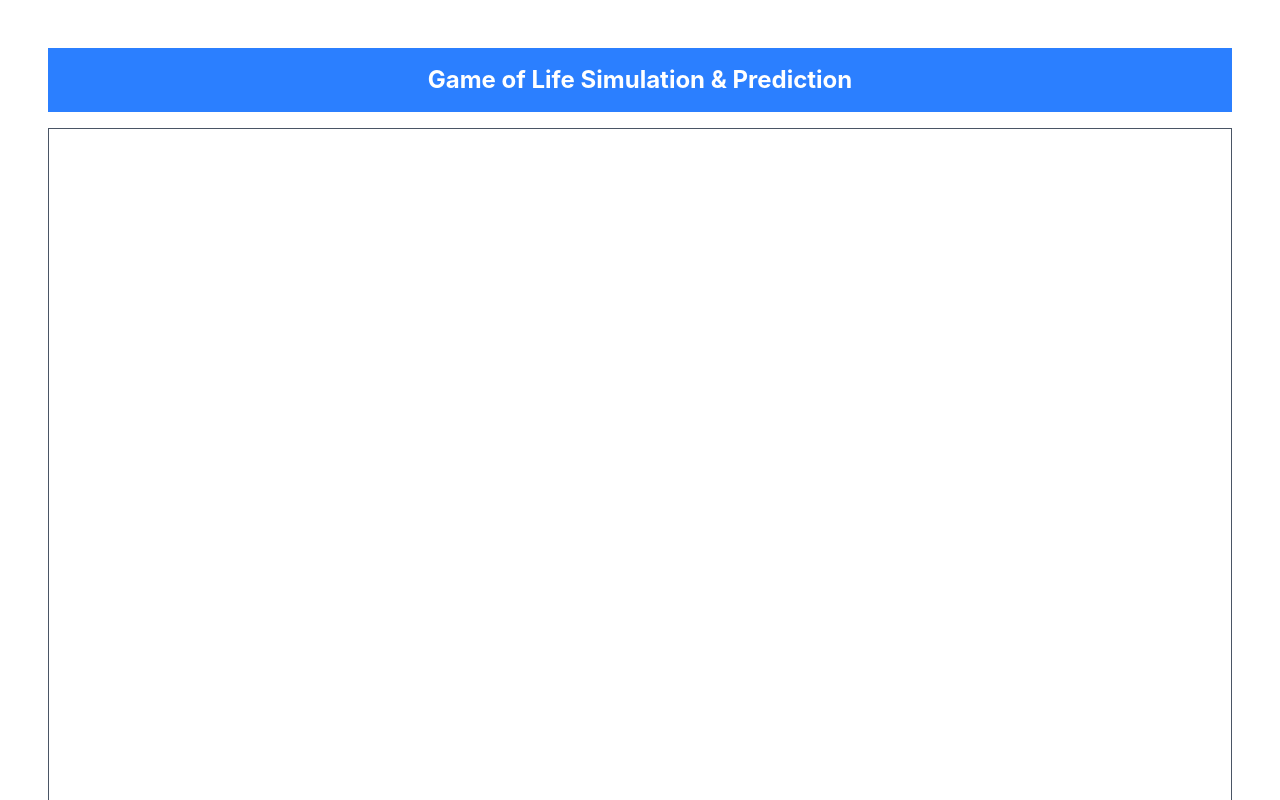
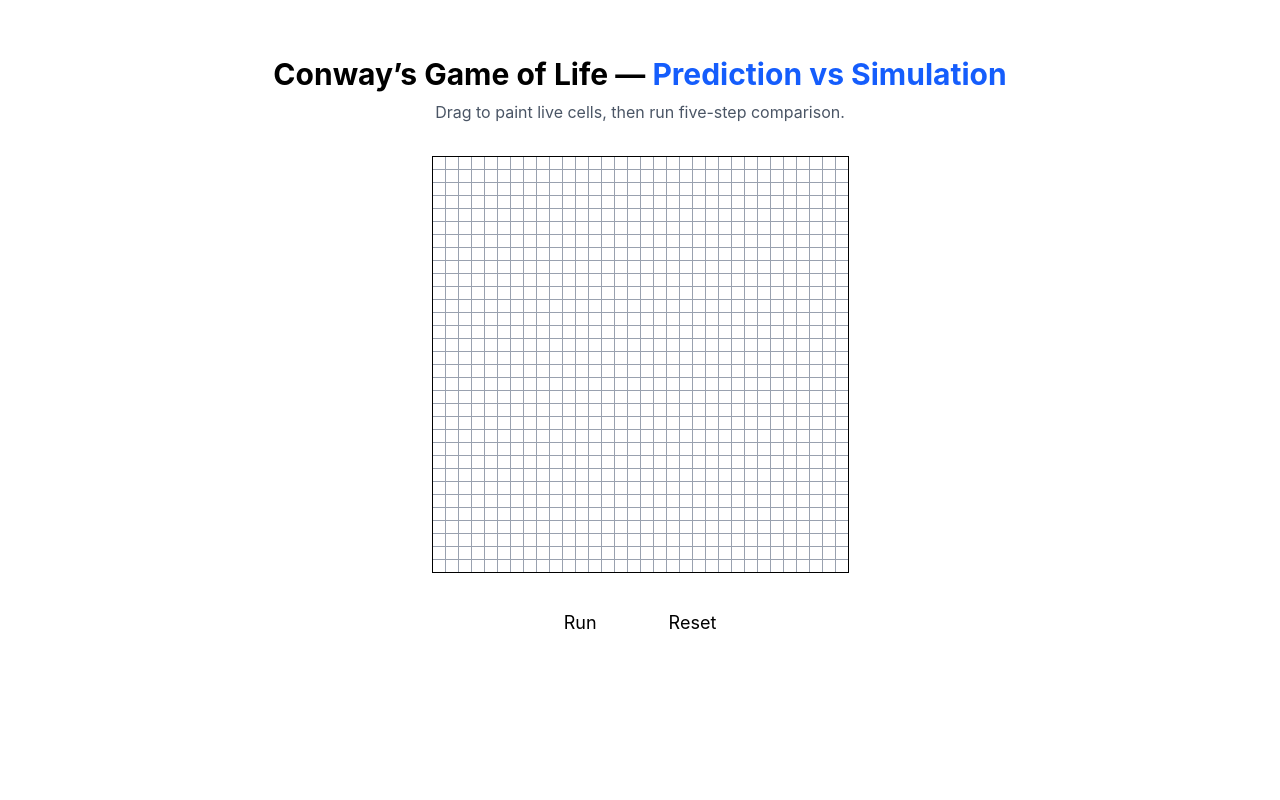
Before and after one commit to MikaVohl/game-of-life-CNN, a React (Vite) app in the folder frontend/: page / in a window 1280 px wide. Shown: the top 800 px of the page. Built offline with nearby package versions, Linux system fonts and the light colour scheme.

Commit message:
Improved frontend drastically

```diff
--- a/frontend/src/App.tsx
+++ b/frontend/src/App.tsx
@@ -1,142 +1,225 @@
-import { useState, useEffect } from 'react';
-import './App.css';
+import { useState, useEffect, useRef } from "react";
+import "./App.css";
 
-function App() {
-  // Core state
-  const [grid, setGrid] = useState(() =>
-    Array.from({ length: 64 }, () => Array(64).fill(0))
+// Types & constants
+
+type Grid = number[][];
+const GRID_SIZE = 32;
+const STEPS = 5;
+
+// UI helpers
+
+function GridBoard({
+  grid,
+  cell = 8,
+  clickable = false,
+  onCellDown,
+  onCellEnter,
+}: {
+  grid: Grid;
+  cell?: number;
+  clickable?: boolean;
+  onCellDown?: (r: number, c: number) => void;
+  onCellEnter?: (r: number, c: number) => void;
+}) {
+  return (
+    <div
+      className="inline-grid gap-[1px] bg-gray-400 border border-black"
+      style={{ gridTemplateColumns: `repeat(${grid.length}, ${cell}px)` }}
+    >
+      {grid.map((row, r) =>
+        row.map((v, c) => (
+          <div
+            key={`${r}-${c}`}
+            style={{ width: cell, height: cell }}
+            className={`${v ? "bg-blue-600" : "bg-white"} ${
+              clickable ? "cursor-pointer" : ""
+            }`}
+            onMouseDown={() => clickable && onCellDown?.(r, c)}
+            onMouseEnter={() => clickable && onCellEnter?.(r, c)}
+          />
+        ))
+      )}
+    </div>
   );
-  const [simulations, setSimulations] = useState<number[][][]>([]);
-  const [prediction, setPrediction] = useState<number[][] | null>(null);
+}
+
+function ProgressBar({ value, max }: { value: number; max: number }) {
+  const pct = (value / max) * 100;
+  return (
+    <div className="mx-auto h-2 w-64 overflow-hidden rounded bg-gray-200">
+      <div
+        className="h-full bg-blue-500 transition-all duration-300"
+        style={{ width: `${pct}%` }}
+      />
+    </div>
+  );
+}
+
+function ComparisonCard({ title, children }: { title: string; children: React.ReactNode }) {
+  return (
+    <div className="rounded-lg border bg-white p-4 shadow-sm">
+      <h2 className="mb-2 text-center font-semibold">{title}</h2>
+      <div className="flex justify-center">{children}</div>
+    </div>
+  );
+}
+
+// Main component
+
+export default function App() {
+  const [grid, setGrid] = useState<Grid>(
+    Array.from({ length: GRID_SIZE }, () => Array(GRID_SIZE).fill(0))
+  );
+  const [simulations, setSimulations] = useState<Grid[]>([]);
+  const [prediction, setPrediction] = useState<Grid | null>(null);
+  const [stepIndex, setStepIndex] = useState(-1);
   const [loading, setLoading] = useState(false);
-  const [stepIndex, setStepIndex] = useState(-1);
   const [isRunning, setIsRunning] = useState(false);
 
-  // Toggle a cell
-  const toggleCell = (row: number, col: number) => {
-    if (isRunning || stepIndex >= 0) return;
+  // track dragging state
+  const dragging = useRef(false);
+  const dragValue = useRef(1);
+
+  // cleanup on mouse up
+  useEffect(() => {
+    const handleMouseUp = () => {
+      dragging.current = false;
+    };
+    document.addEventListener("mouseup", handleMouseUp);
+    return () => document.removeEventListener("mouseup", handleMouseUp);
+  }, []);
+
+  // cell update helper
+  const setCell = (r: number, c: number, val: number) => {
     setGrid(prev => {
-      const newGrid = prev.map(r => [...r]);
-      newGrid[row][col] = prev[row][col] === 1 ? 0 : 1;
-      return newGrid;
+      const next = prev.map(row => [...row]);
+      next[r][c] = val;
+      return next;
     });
   };
 
-  // Run simulate + predict
+  const handleCellDown = (r: number, c: number) => {
+    if (isRunning || stepIndex >= 0) return;
+    dragging.current = true;
+    const current = grid[r][c];
+    dragValue.current = current ? 0 : 1;
+    setCell(r, c, dragValue.current);
+  };
+
+  const handleCellEnter = (r: number, c: number) => {
+    if (dragging.current) {
+      setCell(r, c, dragValue.current);
+    }
+  };
+
+  const reset = () => {
+    setGrid(Array.from({ length: GRID_SIZE }, () => Array(GRID_SIZE).fill(0)));
+    setSimulations([]);
+    setPrediction(null);
+    setStepIndex(-1);
+    setIsRunning(false);
+  };
+
   const runSimulation = async () => {
     setLoading(true);
     try {
-      // 1) fetch simulations
-      const simRes = await fetch('http://localhost:5001/simulate', {
-        method: 'POST',
-        headers: { 'Content-Type': 'application/json' },
-        body: JSON.stringify({ grid, steps: 5 })
+      const simRes = await fetch("http://localhost:5001/simulate", {
+        method: "POST",
+        headers: { "Content-Type": "application/json" },
+        body: JSON.stringify({ grid, steps: STEPS }),
       });
-      const simData = await simRes.json();
-      const sims: number[][][] = simData.simulations;
-
-      // 2) fetch prediction of 5th step
-      const predRes = await fetch('http://localhost:5001/predict', {
-        method: 'POST',
-        headers: { 'Content-Type': 'application/json' },
-        body: JSON.stringify({ grid })
+      const { simulations: sims } = await simRes.json();
+      const predRes = await fetch("http://localhost:5001/predict", {
+        method: "POST",
+        headers: { "Content-Type": "application/json" },
+        body: JSON.stringify({ grid }),
       });
-      const predData = await predRes.json();
-      const pred: number[][] = predData.prediction;
-
-      // set states and start animation
+      const { prediction: pred } = await predRes.json();
       setSimulations(sims);
       setPrediction(pred);
       setStepIndex(0);
       setIsRunning(true);
-    } catch (error) {
-      console.error('Error during run:', error);
+    } catch (err) {
+      console.error("Run error", err);
     } finally {
       setLoading(false);
     }
   };
 
-  // Animation effect
+  // animate
   useEffect(() => {
-    if (isRunning) {
+    if (!isRunning) return;
     if (stepIndex < simulations.length) {
-        const timer = setTimeout(() => setStepIndex(stepIndex + 1), 500);
-        return () => clearTimeout(timer);
-      } else {
+      const t = setTimeout(() => setStepIndex(i => i + 1), 550);
+      return () => clearTimeout(t);
+    }
     setIsRunning(false);
-      }
-    }
   }, [isRunning, stepIndex, simulations.length]);
 
-  // Render a grid; cells clickable when in initial state
-  const renderGrid = (g: number[][]) => (
-    <div
-      className="grid gap-px border border-gray-600"
-      style={{ gridTemplateColumns: 'repeat(64, 1rem)' }}
-    >
-      {g.map((row, i) =>
-        row.map((cell, j) => (
-          <div
-            key={`${i}-${j}`}
-            className={`${cell ? 'bg-black' : 'bg-white'} w-4 h-4`}
-            onClick={() => toggleCell(i, j)}
-          />
-        ))
-      )}
-    </div>
-  );
-
-  // Determine which single grid to show during animation
-  const currentGrid = () => {
-    if (stepIndex < 0) return grid;
-    if (stepIndex < simulations.length) return simulations[stepIndex];
-    return simulations[simulations.length - 1];
-  };
+  const currentGrid: Grid =
+    stepIndex < 0
+      ? grid
+      : stepIndex < simulations.length
+      ? simulations[stepIndex]
+      : simulations[simulations.length - 1];
 
   return (
-    <div className="container mx-auto p-4">
-      <h2 className="bg-blue-500 text-white p-4 text-center text-2xl font-bold">
-        Game of Life Simulation & Prediction
-      </h2>
+    <main className="w-full px-4 sm:px-6 lg:px-8 space-y-8 py-6">
+      <header className="text-center">
+        <h1 className="text-3xl font-bold">
+          Conway’s Game of Life —
+          <span className="text-blue-600"> Prediction vs Simulation</span>
+        </h1>
+        <p className="mt-2 text-base text-gray-600">
+          Drag to paint live cells, then run five-step comparison.
+        </p>
+      </header>
 
-      {/* Grid Stage */}
-      <div className="mt-4">
-        {(stepIndex < simulations.length && stepIndex >= 0)
-          ? renderGrid(currentGrid())
-          : renderGrid(grid)
-        }
-      </div>
+      <section className="overflow-x-auto flex justify-center mb-6">
+        <GridBoard
+          grid={currentGrid}
+          cell={12}
+          clickable={!isRunning && stepIndex < 0}
+          onCellDown={handleCellDown}
+          onCellEnter={handleCellEnter}
+        />
+      </section>
 
-      {/* Side-by-Side Final */}
-      {stepIndex >= simulations.length && prediction && (
-        <div className="mt-4 flex justify-center gap-8">
-          <div>
-            <h3 className="text-center font-medium">Simulation (5th)</h3>
-            {renderGrid(simulations[simulations.length - 1])}
-          </div>
-          <div>
-            <h3 className="text-center font-medium">Prediction</h3>
-            {renderGrid(prediction)}
-          </div>
-        </div>
-      )}
-
-      {/* Controls */}
-      <div className="mt-4 text-center">
+      <section className="space-y-4">
+        {isRunning && <ProgressBar value={stepIndex + 1} max={simulations.length} />}
+        <div className="flex justify-center gap-6">
           <button
-          className="px-4 py-2 bg-green-500 text-white rounded hover:bg-green-600 disabled:opacity-50"
+            className="btn-primary px-6 py-3 text-lg"
+            disabled={loading || isRunning}
             onClick={runSimulation}
-          disabled={loading || isRunning}
           >
             {loading
-            ? 'Loading...'
+              ? "Running…"
               : isRunning
               ? `Step ${Math.min(stepIndex + 1, simulations.length)}/${simulations.length}`
-            : 'Run Simulation'}
+              : "Run"}
+          </button>
+          <button
+            className="btn-secondary px-6 py-3 text-lg"
+            disabled={isRunning || loading}
+            onClick={reset}
+          >
+            Reset
           </button>
         </div>
-    </div>
+      </section>
+
+      {stepIndex >= simulations.length && prediction && (
+        <section className="grid gap-6 lg:grid-cols-2 overflow-x-auto">
+          <ComparisonCard title="Simulation (step 5)">
+            <GridBoard grid={simulations[simulations.length - 1]} cell={8} />
+          </ComparisonCard>
+          <ComparisonCard title="CNN Prediction">
+            <GridBoard grid={prediction} cell={8} />
+          </ComparisonCard>
+        </section>
+      )}
+    </main>
   );
 }
-
-export default App;
```
Also changed, not shown: 1 other file (tests, documents, lock files or other folders). Lines whose indentation alone changed are shown as unchanged.
